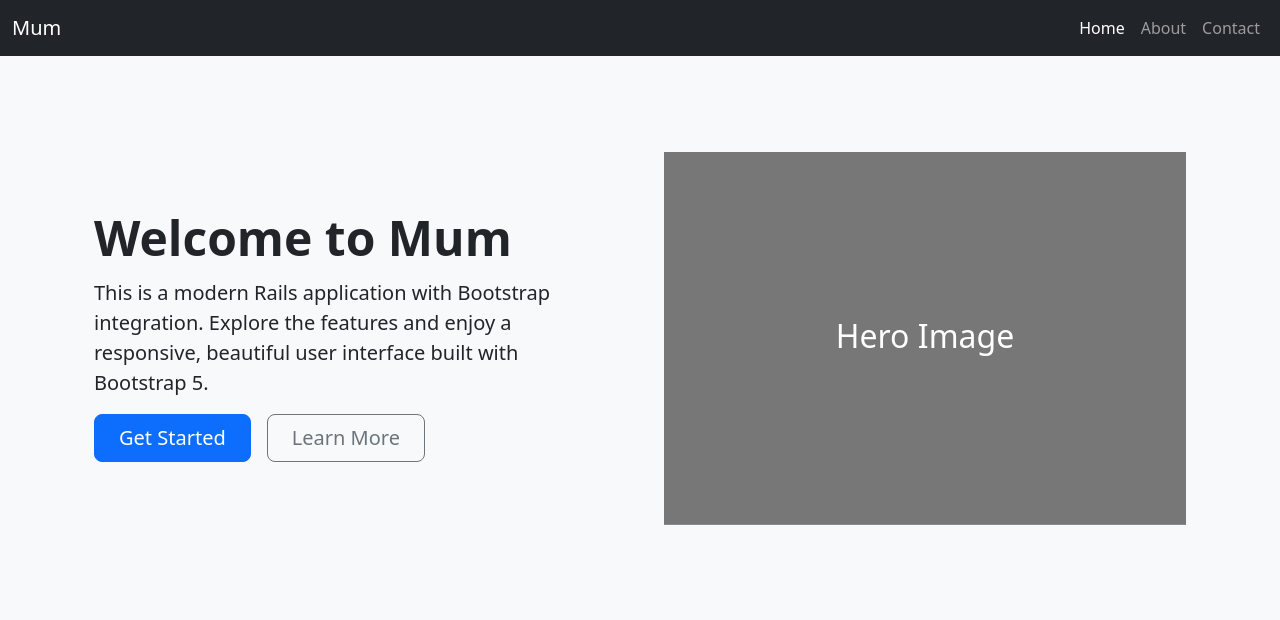
After one commit to saumier/artbi, a Rails app: template app/views/pages/home.html.erb in a window 1280 px wide. The commit adds this page. Shown: the top 620 px of the page. Run offline with Rails 7, Linux system fonts and the light colour scheme; the template is opened without the code that fills it, so the values that code supplies are empty; some libraries are stand-ins or nearby versions.

Commit message:
Add Bootstrap and create homepage with navbar and hero section
Co-authored-by: saumier <419491+saumier@users.noreply.github.com>

```diff
--- /dev/null
+++ b/app/controllers/pages_controller.rb
@@ -0,0 +1,4 @@
+class PagesController < ApplicationController
+  def home
+  end
+end
--- a/app/javascript/application.js
+++ b/app/javascript/application.js
@@ -1,3 +1,4 @@
 // Configure your import map in config/importmap.rb. Read more: https://github.com/rails/importmap-rails
 import "@hotwired/turbo-rails"
 import "controllers"
+import "bootstrap"
--- a/app/views/layouts/application.html.erb
+++ b/app/views/layouts/application.html.erb
@@ -17,6 +17,9 @@
     <link rel="icon" href="/icon.svg" type="image/svg+xml">
     <link rel="apple-touch-icon" href="/icon.png">
 
+    <%# Bootstrap CSS %>
+    <link href="https://cdn.jsdelivr.net/npm/bootstrap@5.3.2/dist/css/bootstrap.min.css" rel="stylesheet" integrity="sha384-T3c6CoIi6uLrA9TneNEoa7RxnatzjcDSCmG1MXxSR1GAsXEV/Dwwykc2MPK8M2HN" crossorigin="anonymous">
+
     <%# Includes all stylesheet files in app/assets/stylesheets %>
     <%= stylesheet_link_tag :app, "data-turbo-track": "reload" %>
     <%= javascript_importmap_tags %>
--- /dev/null
+++ b/app/views/pages/home.html.erb
@@ -0,0 +1,42 @@
+<nav class="navbar navbar-expand-lg navbar-dark bg-dark">
+  <div class="container-fluid">
+    <a class="navbar-brand" href="/">Mum</a>
+    <button class="navbar-toggler" type="button" data-bs-toggle="collapse" data-bs-target="#navbarNav" aria-controls="navbarNav" aria-expanded="false" aria-label="Toggle navigation">
+      <span class="navbar-toggler-icon"></span>
+    </button>
+    <div class="collapse navbar-collapse" id="navbarNav">
+      <ul class="navbar-nav ms-auto">
+        <li class="nav-item">
+          <a class="nav-link active" aria-current="page" href="/">Home</a>
+        </li>
+        <li class="nav-item">
+          <a class="nav-link" href="#">About</a>
+        </li>
+        <li class="nav-item">
+          <a class="nav-link" href="#">Contact</a>
+        </li>
+      </ul>
+    </div>
+  </div>
+</nav>
+
+<div class="hero-section bg-light">
+  <div class="container col-xxl-8 px-4 py-5">
+    <div class="row flex-lg-row-reverse align-items-center g-5 py-5">
+      <div class="col-10 col-sm-8 col-lg-6">
+        <svg class="d-block mx-lg-auto img-fluid" width="700" height="500" xmlns="http://www.w3.org/2000/svg" role="img" aria-label="Hero image" preserveAspectRatio="xMidYMid slice" focusable="false">
+          <rect width="100%" height="100%" fill="#777"></rect>
+          <text x="50%" y="50%" fill="#fff" dy=".3em" text-anchor="middle" font-size="32">Hero Image</text>
+        </svg>
+      </div>
+      <div class="col-lg-6">
+        <h1 class="display-5 fw-bold lh-1 mb-3">Welcome to Mum</h1>
+        <p class="lead">This is a modern Rails application with Bootstrap integration. Explore the features and enjoy a responsive, beautiful user interface built with Bootstrap 5.</p>
+        <div class="d-grid gap-2 d-md-flex justify-content-md-start">
+          <button type="button" class="btn btn-primary btn-lg px-4 me-md-2">Get Started</button>
+          <button type="button" class="btn btn-outline-secondary btn-lg px-4">Learn More</button>
+        </div>
+      </div>
+    </div>
+  </div>
+</div>
--- a/config/importmap.rb
+++ b/config/importmap.rb
@@ -5,3 +5,4 @@ pin "@hotwired/turbo-rails", to: "turbo.min.js"
 pin "@hotwired/stimulus", to: "stimulus.min.js"
 pin "@hotwired/stimulus-loading", to: "stimulus-loading.js"
 pin_all_from "app/javascript/controllers", under: "controllers"
+pin "bootstrap", to: "https://cdn.jsdelivr.net/npm/bootstrap@5.3.2/dist/js/bootstrap.bundle.min.js"
--- a/config/routes.rb
+++ b/config/routes.rb
@@ -10,5 +10,5 @@ Rails.application.routes.draw do
   # get "service-worker" => "rails/pwa#service_worker", as: :pwa_service_worker
 
   # Defines the root path route ("/")
-  # root "posts#index"
+  root "pages#home"
 end
```
